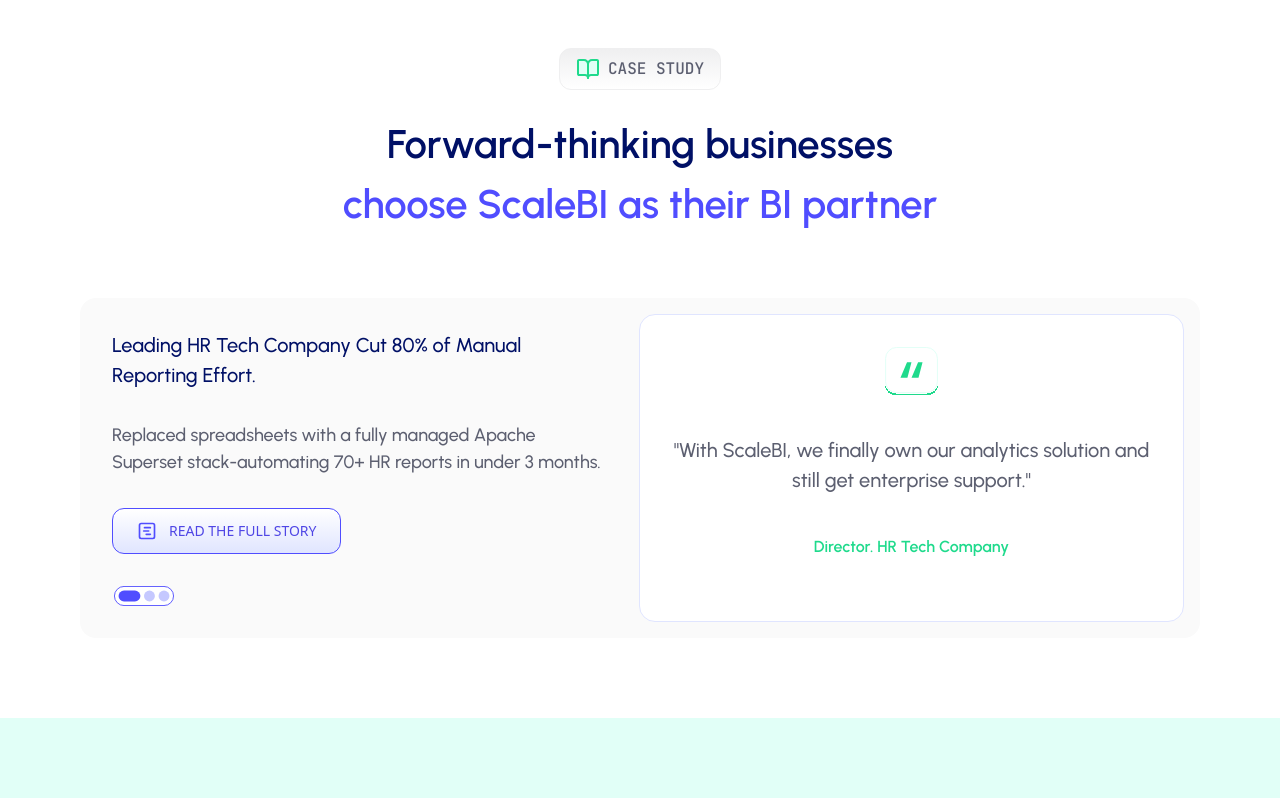
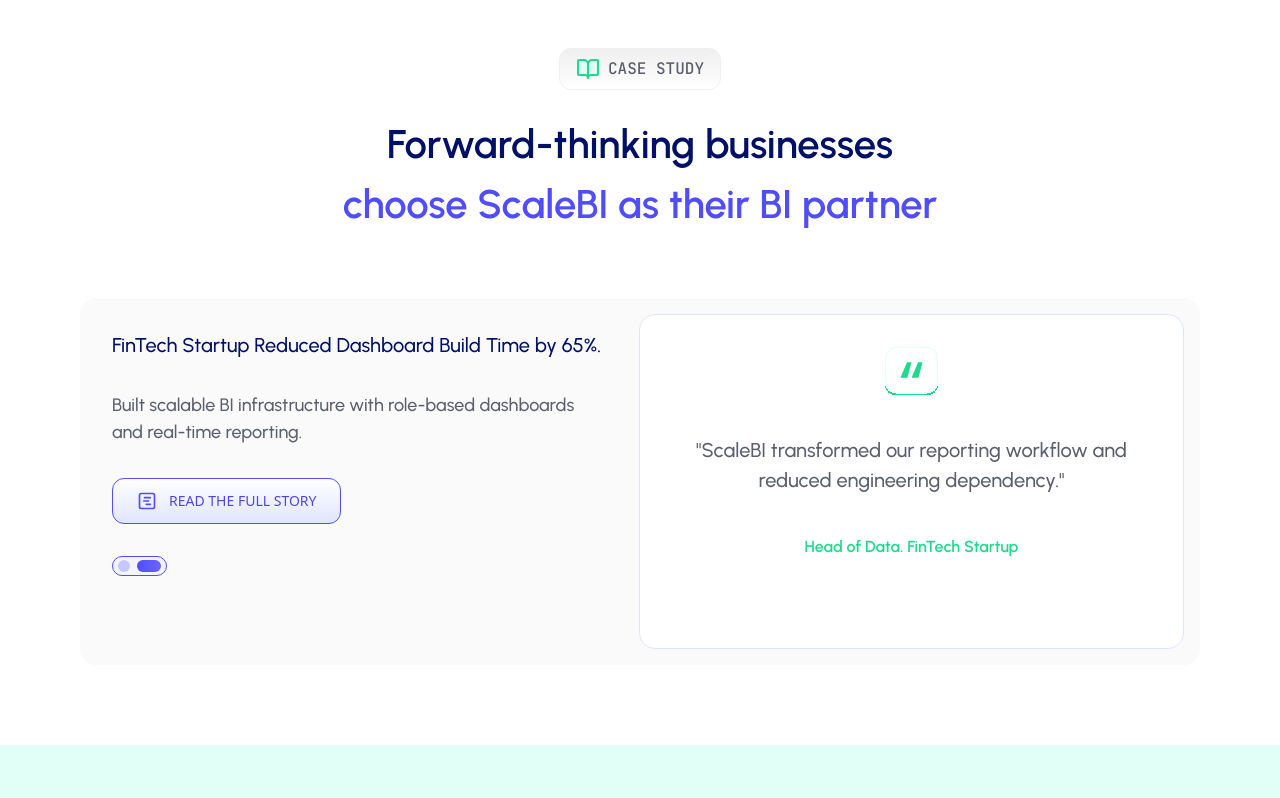
Before and after one commit to ScaleBI/ScaleBI-Site, a React (Vite) app: page /ScaleBI-Site/ in a window 1280 px wide. Shown: the part 6657-7455 px from the top of the page. Built offline with nearby package versions, Linux system fonts and the light colour scheme.

Commit message:
case study slides changes

```diff
--- a/src/sections/CaseStudy.jsx
+++ b/src/sections/CaseStudy.jsx
@@ -2,8 +2,54 @@
 import FileIcon from '../assets/icons/file-icon.svg';
 import ToggleIcon from '../assets/icons/toggle-icon.svg';
 import SwitchIcon from '../assets/icons/switch-icon.svg';
+import { useState, useEffect } from 'react';
+import { Key } from 'lucide-react';
 
 export default function CaseStudy() {
+
+    const caseStudies = [
+        {
+            title: "Leading HR Tech Company Cut 80% of Manual Reporting Effort.",
+            description: "Replaced spreadsheets with a fully managed Apache Superset stack - automating 70+ HR reports in under 3 months.",
+            testimonial: "With ScaleBI, we finally own our analytics solution and still get enterprise support.",
+            author: "Director. HR Tech Company"
+        },
+        {
+            title: "FinTech Startup Reduced Dashboard Build Time by 65%.",
+            description:
+                "Built scalable BI infrastructure with role-based dashboards and real-time reporting.",
+            testimonial:
+                '"ScaleBI transformed our reporting workflow and reduced engineering dependency."',
+            author: "Head of Data. FinTech Startup",
+        }
+    ]
+
+    const [activeIndex, setActiveIndex] = useState(0);
+    const [isTransitioning, setIsTransitioning] = useState();
+
+
+    // Always Right → Left only
+    useEffect(() => {
+        const interval = setInterval(() => {
+            setActiveIndex((prev) => prev + 1);
+        }, 5000);
+
+        return () => clearInterval(interval);
+    }, []);
+
+
+    useEffect(() => {
+        if (activeIndex === caseStudies.length) {
+            setTimeout(() => {
+                setIsTransitioning(false);
+                setActiveIndex(0);
+            }, 700); // match transition duration
+        } else {
+            setIsTransitioning(true);
+        }
+    }, [activeIndex]);
+
+
     return (
         <section className="bg-[#FFFFFF] flex justify-center">
             <div className="w-full max-w-[1440px] flex flex-col items-center py-12 px-4 sm:px-8 lg:py-20 lg:px-20 lg:gap-[64px]">
@@ -22,17 +68,27 @@
                     </h2>
                 </div>
 
-                {/* Main Card */}
-                <div className="flex flex-col lg:flex-row bg-[#FAFAFA] p-[16px] gap-[16px] rounded-[16px]">
+                < div className="relative overflow-hidden w-full" >
+                    <div
+                        className={`flex ${isTransitioning ? "transition-transform duration-700 ease-in-out" : ""}`}
+                        style={{ transform: `translateX(-${activeIndex * 100}%)` }
+                        }
+                    >
+
+                        {
+                            [...caseStudies, caseStudies[0]].map((item, index) => (
+
+
+                                < div Key={index} className="min-w-full flex flex-col lg:flex-row bg-[#FAFAFA] p-[16px] gap-[16px] rounded-[16px]" >
 
                                     {/* Left Content */}
-                    <div className="flex flex-col gap-[32px] p-[16px] w-full">
+                                    < div className="flex flex-col gap-[32px] p-[16px] w-full" >
                                         <h3 className="font-urbanist font-medium text-[20px] text-[#001066]">
-                            Leading HR Tech Company Cut 80% of Manual Reporting Effort.
+                                            {item.title}
                                         </h3>
 
                                         <p className="font-urbanist font-medium text-[18px] text-[#5C5F70]">
-                            Replaced spreadsheets with a fully managed Apache Superset stack-automating 70+ HR reports in under 3 months.
+                                            {item.description}
                                         </p>
 
                                         <button
@@ -42,7 +98,36 @@
                                             READ THE FULL STORY
                                         </button>
 
-                        <img src={ToggleIcon} alt="toggle-icon" className="w-[64px] h-[20px]" />
+
+                                        {/* Toggle */}
+
+                                        <div
+                                            className="hidden lg:flex relative w-[55px] h-[20px] rounded-[16px] border-1 border-[#504DFF] bg-[#F3F4FF] cursor-pointer flex items-center"
+                                            onClick={() =>
+                                                setActiveIndex((prev) =>
+                                                    prev === caseStudies.length - 1 ? 0 : prev + 1
+                                                )
+                                            }
+                                        >
+                                            {/* Active pill */}
+                                            <div
+                                                className={`absolute h-[12px] w-[24px] rounded-[8px] bg-gradient-to-r from-[#504DFF] to-[#6C63FF] transition-transform duration-500 ${activeIndex % caseStudies.length === 0
+                                                    ? "translate-x-[5px]"
+                                                    : "translate-x-[24px]"
+                                                    }`}
+                                            />
+
+                                            {/* Small dot */}
+                                            <div
+                                                className={`absolute w-[12px] h-[12px] rounded-full bg-[#C5C8FF] transition-transform duration-500 ${activeIndex % caseStudies.length === 0
+                                                    ? "translate-x-[34px]"
+                                                    : "translate-x-[5px]"
+                                                    }`}
+                                            />
+                                        </div>
+
+
+
                                     </div>
 
                                     {/* Right Testimonial */}
@@ -50,16 +135,49 @@
                                         <img src={SwitchIcon} alt="switch-icon" className="h-[48px] w-[55px] mx-auto" />
 
                                         <p className="font-urbanist font-medium text-[20px] text-[#5C5F70]">
-                            "With ScaleBI, we finally own our analytics solution and still get enterprise support."
+                                            {item.testimonial}
                                         </p>
 
                                         <p className="text-[#1FDA8C] font-urbanist font-semibold text-[16px]">
-                            Director. HR Tech Company
+                                            {item.author}
                                         </p>
                                     </div>
 
+
+                                    {/* toggle  */}
+                                    <div
+                                        className=" flex lg:hidden relative w-[55px] h-[20px] rounded-[16px] border-1 border-[#504DFF] bg-[#F3F4FF] cursor-pointer flex items-center"
+                                        onClick={() =>
+                                            setActiveIndex((prev) =>
+                                                prev === caseStudies.length - 1 ? 0 : prev + 1
+                                            )
+                                        }
+                                    >
+                                        {/* Active pill */}
+                                        <div
+                                            className={`absolute h-[12px] w-[24px] rounded-[8px] bg-gradient-to-r from-[#504DFF] to-[#6C63FF] transition-transform duration-500 ${activeIndex % caseStudies.length === 0
+                                                ? "translate-x-[5px]"
+                                                : "translate-x-[24px]"
+                                                }`}
+                                        />
+
+                                        {/* Small dot */}
+                                        <div
+                                            className={`absolute w-[12px] h-[12px] rounded-full bg-[#C5C8FF] transition-transform duration-500 ${activeIndex % caseStudies.length === 0
+                                                ? "translate-x-[34px]"
+                                                : "translate-x-[5px]"
+                                                }`}
+                                        />
                                     </div>
+
+
                                 </div>
-        </section>
+                            ))}
+                    </div>
+
+                </div >
+
+            </div >
+        </section >
     );
 }
```
Lines whose indentation alone changed are shown as unchanged.
